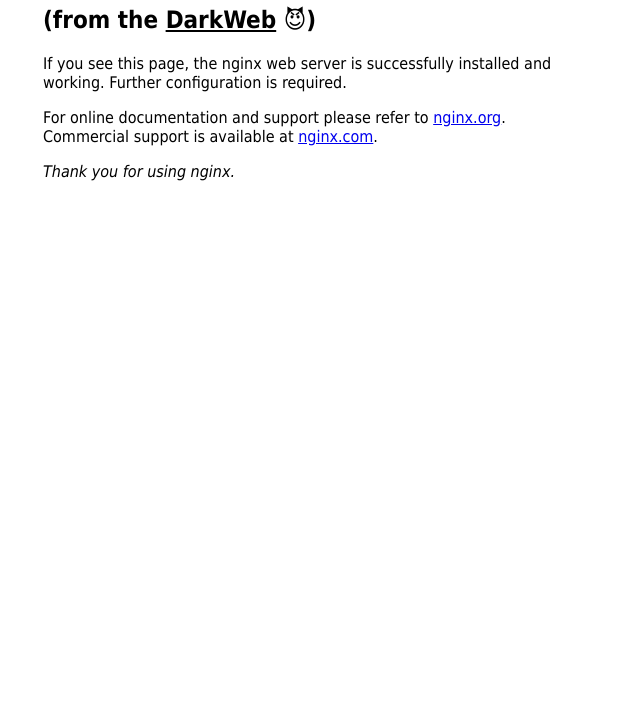
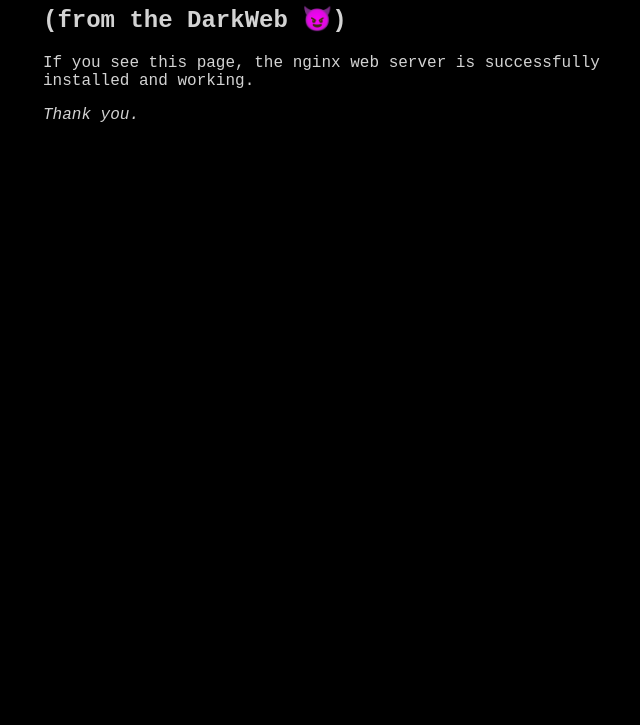
Before and after one commit to fairhive-labs/tor-proxy, a plain HTML site: page index.html in a window 1280 px wide. Shown: the part 75-800 px from the top of the page, without its empty margins (317-957 px from the left). Drawn offline with Linux system fonts and the light colour scheme.

Commit message:
update index for darkweb

```diff
--- a/index.html
+++ b/index.html
@@ -1,24 +1,30 @@
 <!DOCTYPE html>
 <html>
+
 <head>
-<title>Welcome to nginx!</title>
-<style>
-html { color-scheme: light dark; }
-body { width: 35em; margin: 0 auto;
-font-family: Tahoma, Verdana, Arial, sans-serif; }
-</style>
+    <title>Hidden Service</title>
+    <style>
+        html {
+            color-scheme: light dark;
+        }
+
+        body {
+            width: 35em;
+            margin: 0 auto;
+            font-family: Courier New,Courier,Lucida Sans Typewriter,Lucida Typewriter,monospace;
+            background-color: black;
+            color: lightgray;
+        }
+    </style>
 </head>
+
 <body>
-<h1>Welcome to nginx!</h1>
-<h2>(from the <u>DarkWeb</u> 😈)</h2>
-<p>If you see this page, the nginx web server is successfully installed and
-working. Further configuration is required.</p>
+    <h1>Welcome to nginx!</h1>
+    <h2>(from the DarkWeb &#128520;)</h2>
+    <p>If you see this page, the nginx web server is successfully installed and
+        working.</p>
 
-<p>For online documentation and support please refer to
-<a href="http://nginx.org/">nginx.org</a>.<br/>
-Commercial support is available at
-<a href="http://nginx.com/">nginx.com</a>.</p>
+    <p><em>Thank you.</em></p>
+</body>
 
-<p><em>Thank you for using nginx.</em></p>
-</body>
 </html>
```
Also changed, not shown: 1 other file.
